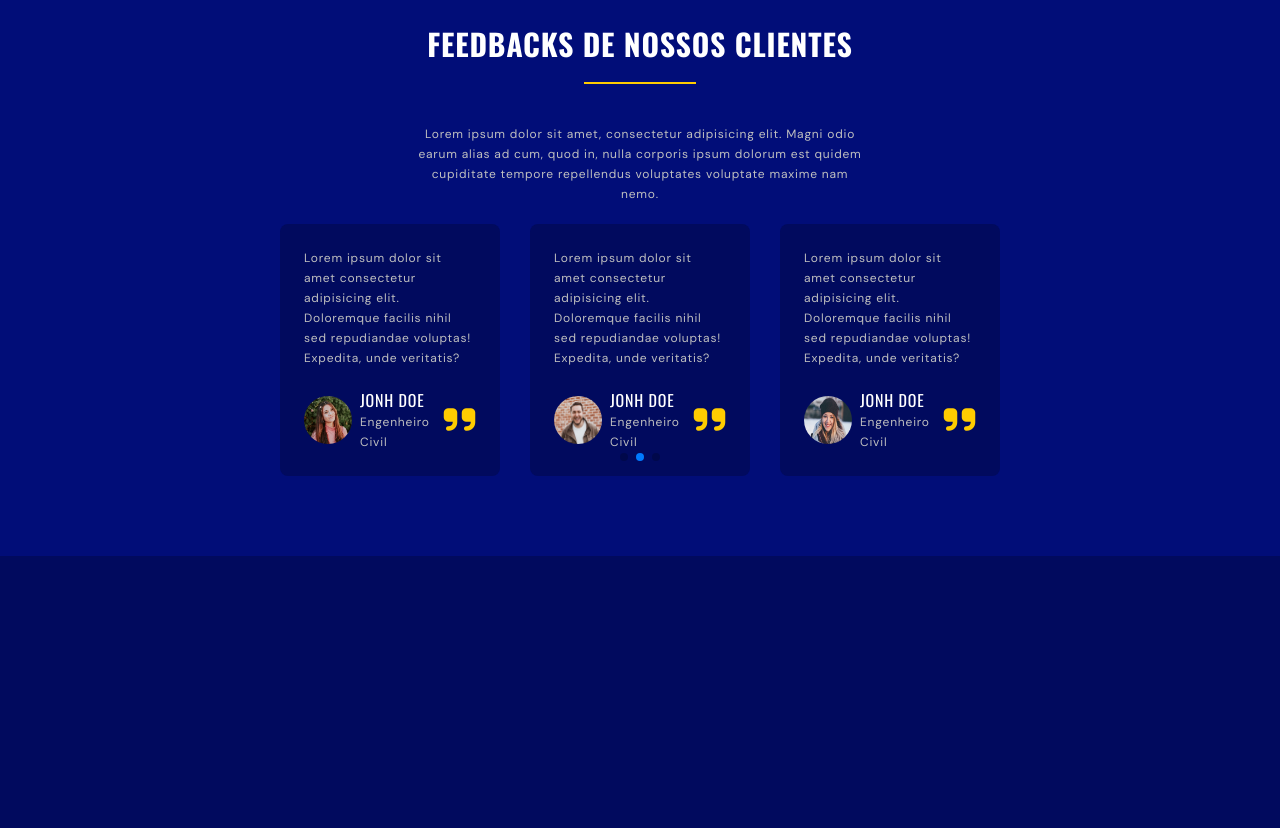
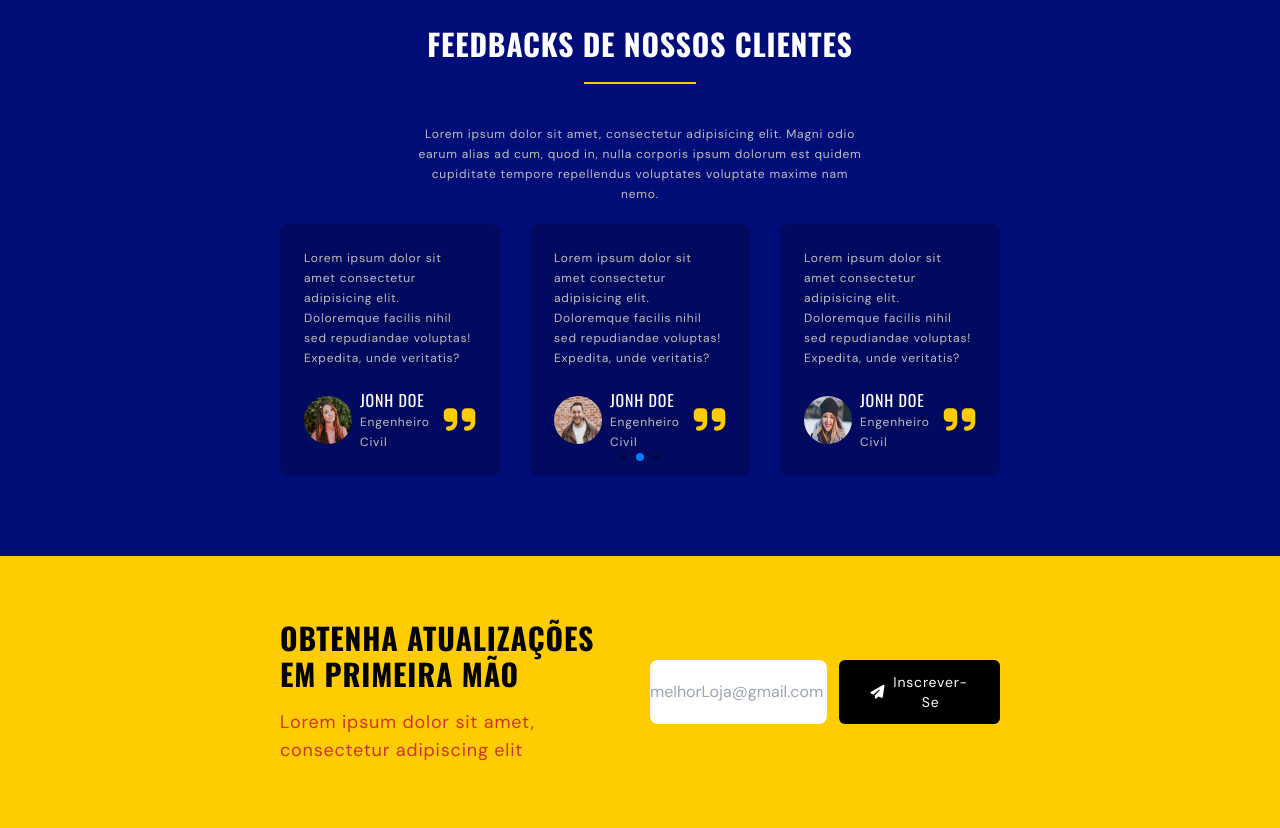
Before and after one commit to Guilhermee-ds/Burger-Store, a website: page src/index.html in a window 1280 px wide. Shown: the part 5861-6689 px from the top of the page. Before the commit the page ends 6417 px from the top, so only its background shows below. Drawn offline with nearby package versions, Linux system fonts and the light colour scheme.

Commit message:
section contact completed

```diff
--- a/src/index.html
+++ b/src/index.html
@@ -554,6 +554,23 @@
       </div>
     </section>
 
+    <section id="contact" class="bg-secondaryColor py-16">
+      <div class="container flex flex-col gap-5 md:items-center md:flex-row">
+        <div class="space-y-4 md:flex-1">
+          <h2 class="section__title text-blackColor">OBTENHA ATUALIZAÇÕES EM PRIMEIRA MÃO</h2>
+          <p class="text-lg text-redColor">Lorem ipsum dolor sit amet, consectetur adipiscing elit</p>
+        </div>
+
+        <div class="flex flex-col gap-3 md:flex-row md:flex-1">
+          <input type="email" placeholder="melhorLoja@gmail.com" class="p-45 text-blackColor rounded-lg outline-none md:w-full">
+          <a href="" class="flex items-center justify-center gap-2 btn bg-blackColor hover:opacity-75">
+            <i class="fa-solid fa-paper-plane"></i>
+            Inscrever-se
+          </a>
+        </div>
+      </div>
+    </section>
+
 
 
 
```
Also changed, not shown: dist/output.css.
